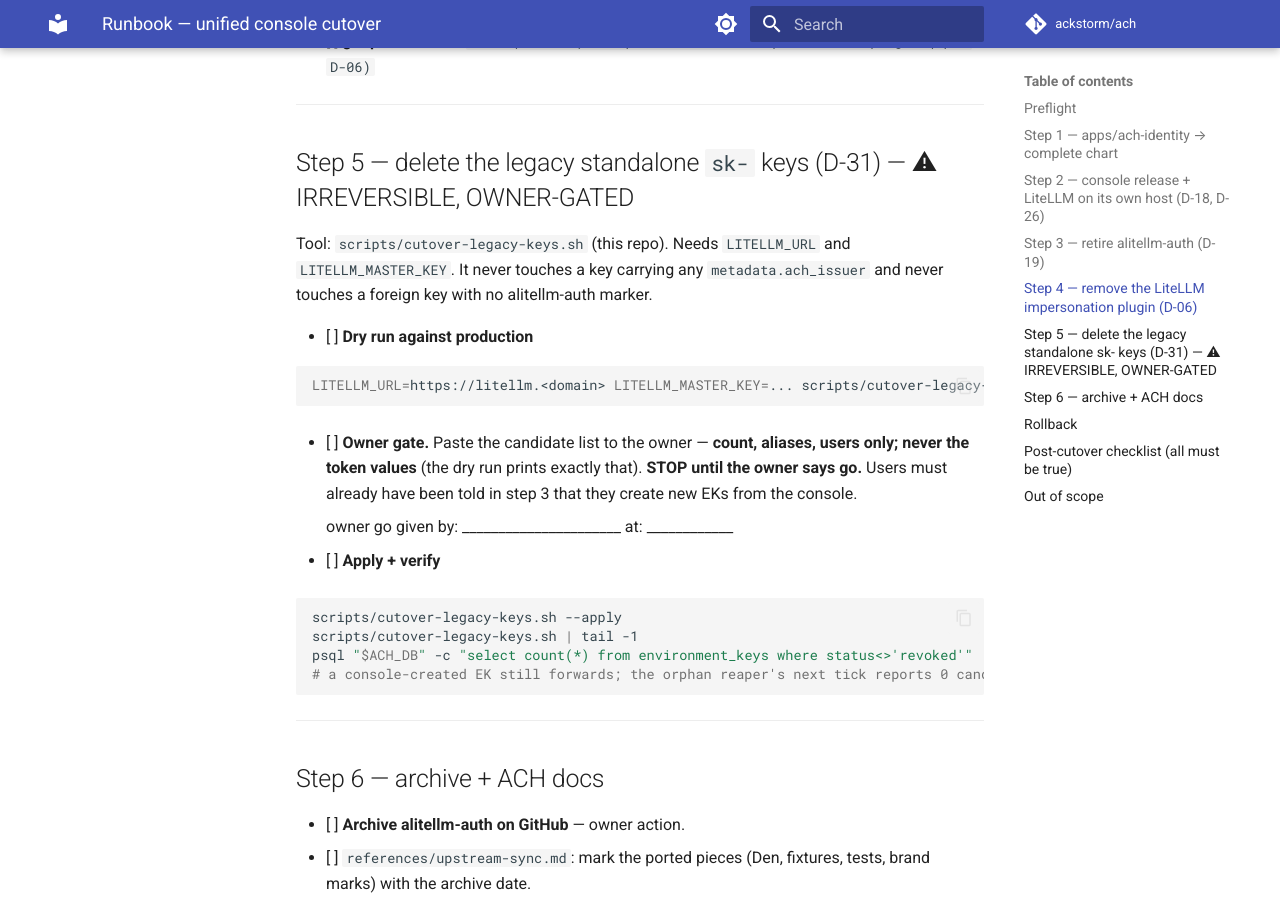
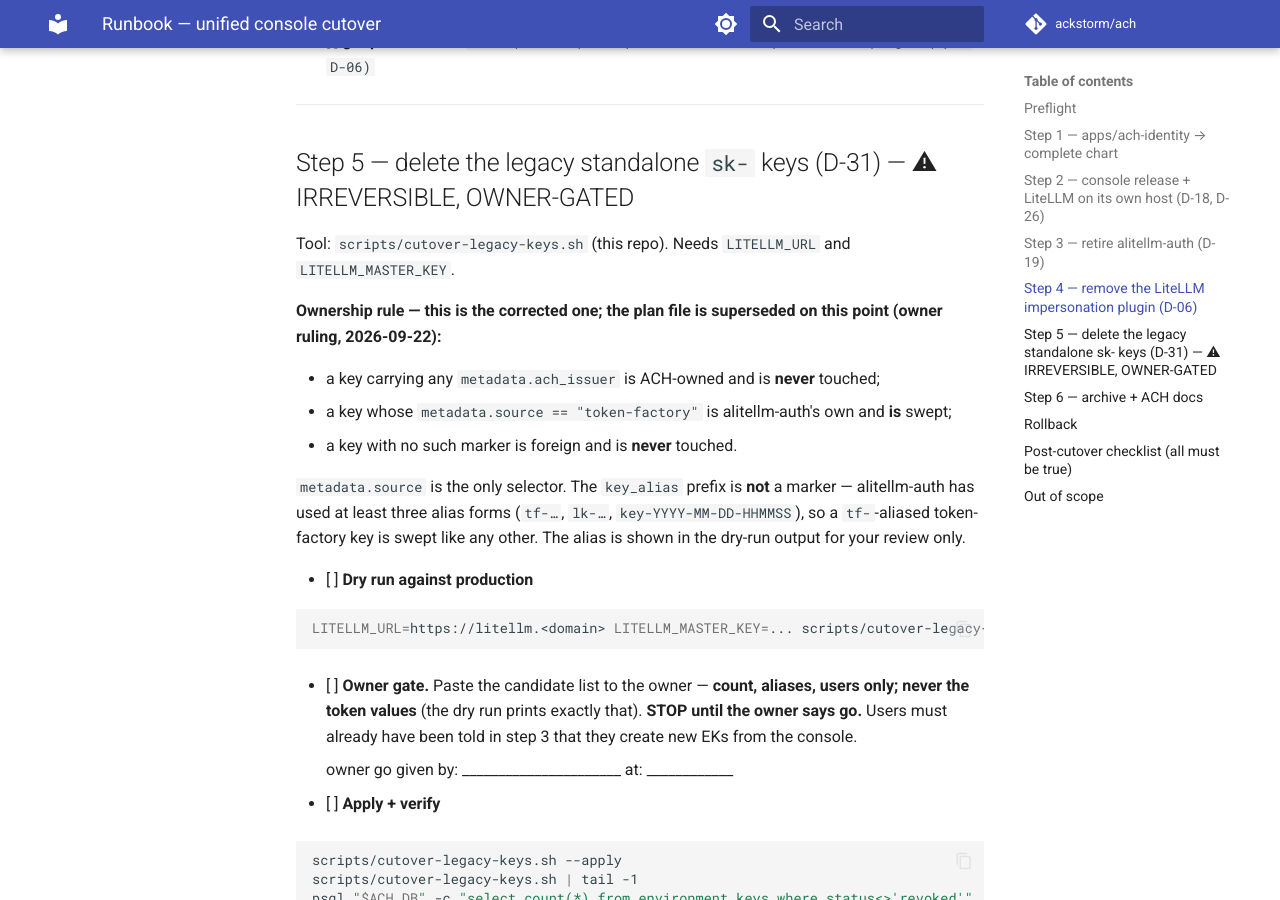
Before and after one commit to ackstorm/ach, an MkDocs documentation site: the page built from docs/runbooks/console-cutover.md, in a window 1280 px wide and 900 px high, scrolled down 3881 px. Built offline with MkDocs 1.6.1 and Material for MkDocs 9.7.7, drawn with Linux system fonts in a browser that asks for light colours; comment, search, counter and statistics services are not loaded; the version menu is left out.

Commit message:
fix(cutover): select legacy keys on metadata.source, not the alias prefix
The plan's Global Constraints call "token-factory" and tf-* aliases
foreign. They are not: alitellm-auth stamps metadata.source
"token-factory" on every key it mints (litellm_client.py:425, :289) and
uses that same field as its own ownership test (:489-493), and
tf-{timestamp}-{email} is its OLD alias form, superseded under D-10.
Followed literally the sweep would skip the very keys D-31 exists to
delete, then report "candidates: 0".

Select on metadata.source alone; alias prefixes are unstable
(tf-/lk-/key-YYYY-MM-DD-HHMMSS) and are now output-only. Owner ruled
2026-09-22; the script header and the runbook's step 5 record that the
plan is superseded on this point.

Co-Authored-By: Claude Opus 5 (1M context) <noreply@anthropic.com>
Claude-Session: https://claude.ai/code/session_01WDavVTcYTqh96xH23QhRvz

```diff
--- a/docs/runbooks/console-cutover.md
+++ b/docs/runbooks/console-cutover.md
@@ -173,8 +173,19 @@ curl -sS -o /dev/null -w '%{http_code}\n' https://api.<domain>/v1/chat/completio
 ## Step 5 — delete the legacy standalone `sk-` keys (D-31) — ⚠ IRREVERSIBLE, OWNER-GATED
 
 Tool: `scripts/cutover-legacy-keys.sh` (this repo). Needs `LITELLM_URL` and
-`LITELLM_MASTER_KEY`. It never touches a key carrying any `metadata.ach_issuer`
-and never touches a foreign key with no alitellm-auth marker.
+`LITELLM_MASTER_KEY`.
+
+**Ownership rule — this is the corrected one; the plan file is superseded on this
+point (owner ruling, 2026-09-22):**
+
+- a key carrying any `metadata.ach_issuer` is ACH-owned and is **never** touched;
+- a key whose `metadata.source == "token-factory"` is alitellm-auth's own and **is** swept;
+- a key with no such marker is foreign and is **never** touched.
+
+`metadata.source` is the only selector. The `key_alias` prefix is **not** a
+marker — alitellm-auth has used at least three alias forms (`tf-…`, `lk-…`,
+`key-YYYY-MM-DD-HHMMSS`), so a `tf-`-aliased token-factory key is swept like any
+other. The alias is shown in the dry-run output for your review only.
 
 - [ ] **Dry run against production**
 
```
Also changed, not shown: 1 other file.
